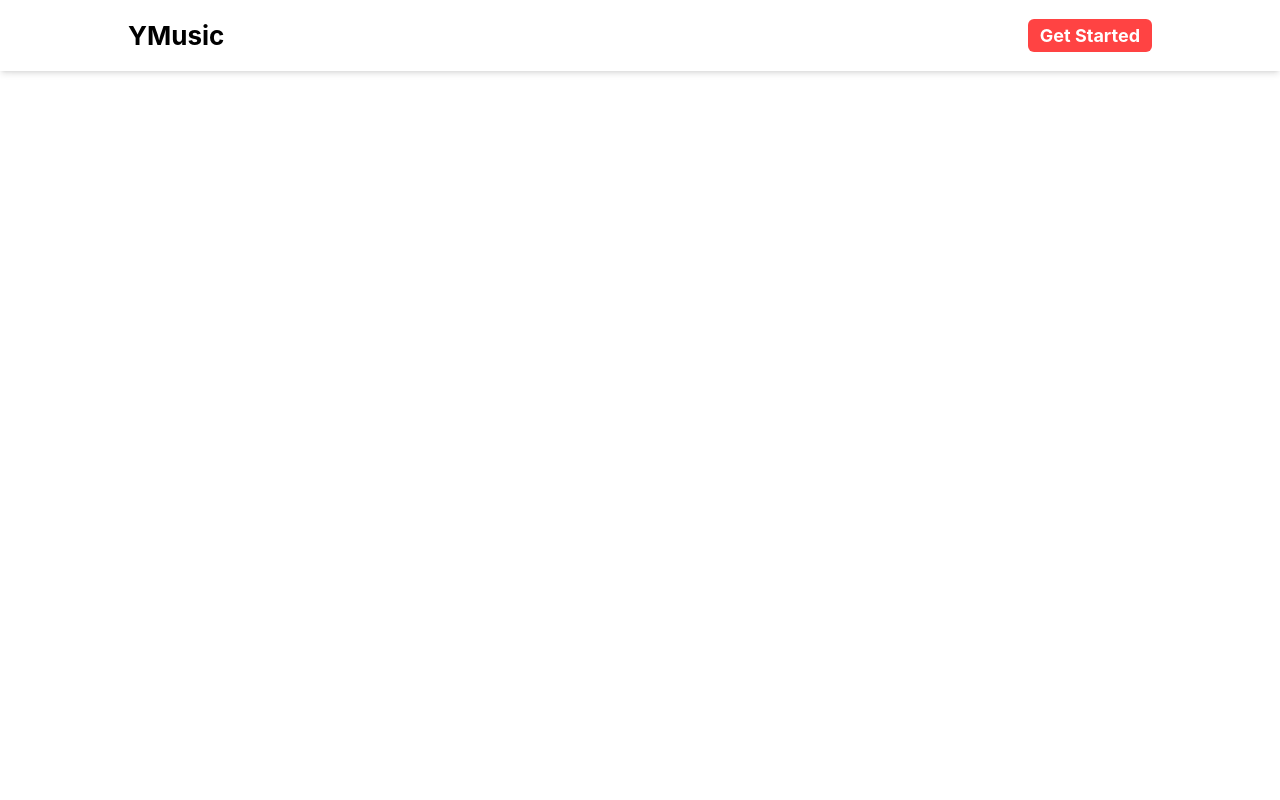
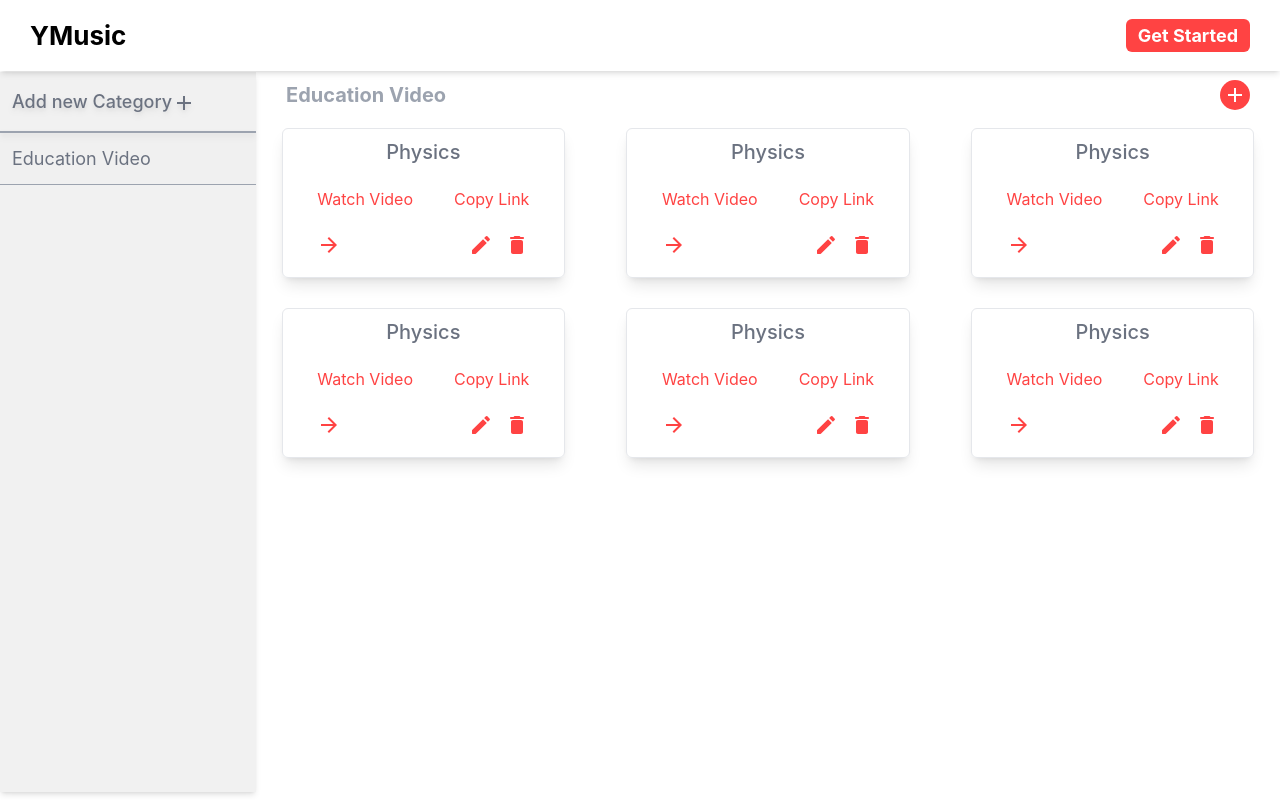
Before and after one commit to Abhishek123kumar/ui_testing_final, a React (Create React App) app: page /home in a window 1280 px wide. Built offline with nearby package versions, Linux system fonts and the light colour scheme.

Commit message:
ui of all card and edit card and new card is created

```diff
--- a/package.json
+++ b/package.json
@@ -3,6 +3,9 @@
   "version": "0.1.0",
   "private": true,
   "dependencies": {
+    "@emotion/react": "^11.10.6",
+    "@emotion/styled": "^11.10.6",
+    "@mui/material": "^5.11.14",
     "@testing-library/jest-dom": "^5.16.5",
     "@testing-library/react": "^13.4.0",
     "@testing-library/user-event": "^13.5.0",
--- /dev/null
+++ b/src/Components/AddNewVideo.js
@@ -0,0 +1,23 @@
+import React from 'react'
+import CloseOutlinedIcon from '@mui/icons-material/CloseOutlined';
+
+function AddNewVideo({setAdd}) {
+    return (
+        <div className='w-[100%] h-[100%]'>
+            <div className='flex  justify-center items-center h-[100%] w-[100%] md:w-[70%] mx-auto'>
+
+                <form className="gap-[20px] flex flex-col p-[20px] bg-white rounded-[10px] w-[80%] drop-shadow-lg border-[1px] border-gray-400" >
+                    <div className='flex text-center justify-between text-[18px] font-bold'>
+                        <span>Add new video</span>
+                        <span className='cursor-pointer' onClick={() => { setAdd(false) }}><CloseOutlinedIcon /></span>
+                    </div>
+                    <input autoComplete="on" required={true} className="py-[4px] outline-none border-b-[1px] border-b-gray-400" type="text" placeholder="Video Name" name="video-name" />
+                    <input autoComplete="on" required={true} className="py-[4px] outline-none border-b-[1px] border-b-gray-400" type="url" placeholder="Video URL" name="video-url" />
+                    <button className='rounded-md px-3 py-[3px] text-[18px] font-bold  bg-[#ff4343]  text-white' >Save</button>
+                </form>
+            </div>
+        </div>
+    )
+}
+
+export default AddNewVideo
--- /dev/null
+++ b/src/Components/Bucket.css
@@ -0,0 +1,9 @@
+#bucketContainer:hover input {
+    background-color: #ff4343;
+    color: white;
+}
+
+#bucketContainer:hover .icon {
+    background-color: #ff4343;
+    color: white;
+}
--- /dev/null
+++ b/src/Components/Bucket.js
@@ -0,0 +1,23 @@
+import React from 'react'
+import { useState } from 'react'
+import DeleteRoundedIcon from '@mui/icons-material/DeleteRounded';
+import EditRoundedIcon from '@mui/icons-material/EditRounded';
+import CheckRoundedIcon from '@mui/icons-material/CheckRounded';
+import "./Bucket.css"
+
+function Bucket({ text }) {
+    const [txt, setTxt] = useState(text);
+    const [editMode,setEditMode] = useState(false);
+    return (
+        <div id='bucketContainer' className='flex justify-between items-center text-gray-500 text-[18px] hover:bg-[#ff4343]  z-10 border-b-[1px] border-gray-400 '>
+            <input onChange={(e)=>{setTxt(e.target.value)}}   type="text" bg- value={txt} disabled={editMode===false?true:false} className={editMode===false?`outline-none  py-3 pl-[12px]  z-1`:`outline-none  py-3 pl-[12px]   border-[2px] rounded-md`}  />
+            <div className='py-3 pr-[12px] flex gap-3 cursor-pointer'>
+                {editMode===false&&<div className='icon'  onClick={()=>{setEditMode(true)}}><EditRoundedIcon  /></div>}
+                {editMode===true&&<div className='icon'  onClick={()=>{setEditMode(false)}}><CheckRoundedIcon  /></div>}
+                <div className='icon'><DeleteRoundedIcon /></div>
+            </div>
+        </div>
+    )
+}
+
+export default Bucket
--- /dev/null
+++ b/src/Components/Card.js
@@ -0,0 +1,46 @@
+import React from 'react'
+import ArrowForwardOutlinedIcon from '@mui/icons-material/ArrowForwardOutlined';
+import DeleteRoundedIcon from '@mui/icons-material/DeleteRounded';
+import EditRoundedIcon from '@mui/icons-material/EditRounded';
+import EditCard from './EditCard';
+import { useState } from 'react';
+
+function Card() {
+    const [edit, setEdit] = useState(false);
+    return (
+        <div className='flex justify-center'>
+            <div className='w-[90%] h-[150px] border-[1px] shadow-lg rounded-md flex flex-col p-2 '>
+                <div className=' text-center text-[20px] font-medium text-gray-500'>
+                    Physics
+                </div>
+                <div className='flex mt-[20px] justify-between w-[80%] mx-auto'>
+                    <div className='cursor-pointer text-[#ff4343] hover:font-bold'>
+                        Watch Video
+                    </div>
+                    <div className='cursor-pointer text-[#ff4343] hover:font-bold'>
+                        Copy Link
+                    </div>
+                </div>
+                <div className='flex mt-[20px] justify-between w-[80%] mx-auto text-[#ff4343]'>
+                    <div className='cursor-pointer'>
+                        <ArrowForwardOutlinedIcon />
+                    </div>
+                    <div className='flex gap-3'>
+                        <div className='cursor-pointer' onClick={()=>{setEdit(true)}}>
+                            <EditRoundedIcon />
+                        </div>
+                        <div className='cursor-pointer'>
+                            <DeleteRoundedIcon />
+                        </div>
+                    </div>
+                </div>
+            </div>
+        {edit&&<div className='fixed top-0 left-0 w-[100%] h-[100%]  z-100 bg-[#535151a2]'>
+                <EditCard setEdit={setEdit}   />
+            </div>
+            }
+        </div>
+    )
+}
+
+export default Card
--- /dev/null
+++ b/src/Components/EditCard.js
@@ -0,0 +1,23 @@
+import React from 'react'
+import CloseOutlinedIcon from '@mui/icons-material/CloseOutlined';
+
+function EditCard({setEdit}) {
+    return (
+        <div className='w-[100%] h-[100%]'>
+            <div className='flex  justify-center items-center h-[100%] w-[100%] md:w-[70%] mx-auto'>
+
+                <form className="gap-[20px] flex flex-col p-[20px] bg-white rounded-[10px] w-[80%] drop-shadow-lg border-[1px] border-gray-400" >
+                    <div className='flex text-center justify-between text-[18px] font-bold'>
+                        <span>Edit Card</span>
+                        <span className='cursor-pointer' onClick={()=>{setEdit(false)}}><CloseOutlinedIcon/></span>
+                    </div>
+                    <input autoComplete="on" required={true} className="py-[4px] outline-none border-b-[1px] border-b-gray-400" type="text" placeholder="Video Name" name="video-name" />
+                    <input autoComplete="on" required={true} className="py-[4px] outline-none border-b-[1px] border-b-gray-400" type="url" placeholder="Video URL" name="video-url" />
+                    <button className='rounded-md px-3 py-[3px] text-[18px] font-bold  bg-[#ff4343]  text-white' >Save</button>
+                </form>
+            </div>
+        </div>
+    )
+}
+
+export default EditCard
--- a/src/Components/Main.js
+++ b/src/Components/Main.js
@@ -1,11 +1,41 @@
 import React from 'react'
+import MainSidebar from './MainSidebar'
+import Card from './Card'
+import AddOutlinedIcon from '@mui/icons-material/AddOutlined';
+import AddNewVideo from './AddNewVideo';
+import { useState } from 'react';
 
 function Main() {
-  return (
-    <div className='mt-[68px]'>
-
-    </div>
-  )
+    const [add,setAdd] = useState(false);
+    return (
+        <div className='mt-[72px] flex'>
+            <div className='hidden md:block w-[20%] bg-[#f1f1f1] fixed p-0 m-0 h-[90%]'>
+                <MainSidebar />
+            </div>
+            <div className='w-[80%] md:ml-[20%] mx-auto flex flex-col'>
+                <div className='px-[30px] py-2  text-gray-400 font-bold text-[20px] flex justify-between'>
+                    <div>
+                        Education Video
+                    </div>
+                    <div className='w-[30px] h-[30px] bg-[#ff4343] text-white flex justify-center items-center rounded-[50%] cursor-pointer' onClick={()=>{setAdd(true)}}>
+                        <AddOutlinedIcon/>
+                    </div>
+                </div>
+                <div className='px-[10px] py-[10px] grid grid-cols-1 sm:grid-cols-2 md:grid-cols-3 gap-[30px]'>
+                    <Card />
+                    <Card />
+                    <Card />
+                    <Card />
+                    <Card />
+                    <Card />
+                </div>
+            </div>
+            {add&&<div className='fixed top-0 left-0 w-[100%] h-[100%]  z-100 bg-[#535151a2]'>
+                <AddNewVideo setAdd={setAdd}   />
+            </div>
+            }
+        </div>
+    )
 }
 
 export default Main
--- /dev/null
+++ b/src/Components/MainSidebar.js
@@ -0,0 +1,33 @@
+import React from 'react'
+import { useState } from 'react'
+import AddOutlinedIcon from '@mui/icons-material/AddOutlined';
+
+import Bucket from './Bucket';
+
+function MainSidebar() {
+    const [add, setAdd] = useState(false);
+    return (
+        <div className='flex flex-col shadow-md h-[100%] relative'>
+            <div className='text-gray-500 text-[18px] font-medium py-4 pl-[12px] cursor-pointer  border-b-[2px] border-gray-400 drop-shadow-md' onClick={() => { setAdd(true) }}>
+                <span>Add new Category</span>
+                <AddOutlinedIcon />
+            </div>
+
+            {add && <div className='flex justify-center items-center absolute top-0 py-[13px] pl-[12px] text-[15px] left-0 right-0 bg-white'>
+                <div className=''>
+                    <input type="text" className='outline-none border-b-[1px] border-gray-400 mt-2' placeholder='Category name' />
+                </div>
+                <div className='flex gap-1 justify-center items-center ml-[10px]'>
+                    <button className='bg-[#ff4343] text-[12px] text-white h-[25px] px-[3px] rounded-sm'>Add</button>
+                    <button className='bg-[#ff4343] text-[12px] text-white h-[25px] px-[3px] rounded-sm' onClick={() => { setAdd(false) }}>Cancel</button>
+                </div>
+            </div>}
+
+            <div className='overflow-auto'>
+                <Bucket text="Education Video"/>
+            </div>
+        </div>
+    )
+}
+
+export default MainSidebar
--- a/src/Components/Navbar.js
+++ b/src/Components/Navbar.js
@@ -6,8 +6,8 @@ import { useNavigate } from 'react-router-dom'
 const Navbar = () => {
     const navigate = useNavigate();
     return (
-        <div className='bg-white w-[100%] fixed top-0 z-10 shadow-md'>
-            <div className='container w-[80%] py-4 mx-auto flex items-center justify-between'>
+        <div className='bg-white w-[100%] fixed top-0 z-10 shadow-md '>
+            <div className='container w-[100%] px-[30px] py-4 mx-auto flex items-center justify-between'>
                 <div className='text-[26px]  font-bold  flex justify-center item-center'>
                     <span className='cursor-pointer' onClick={() => { navigate("/") }}>YMusic</span>
                 </div>
```
Also changed, not shown: 1 other file (tests, documents, lock files or other folders).
